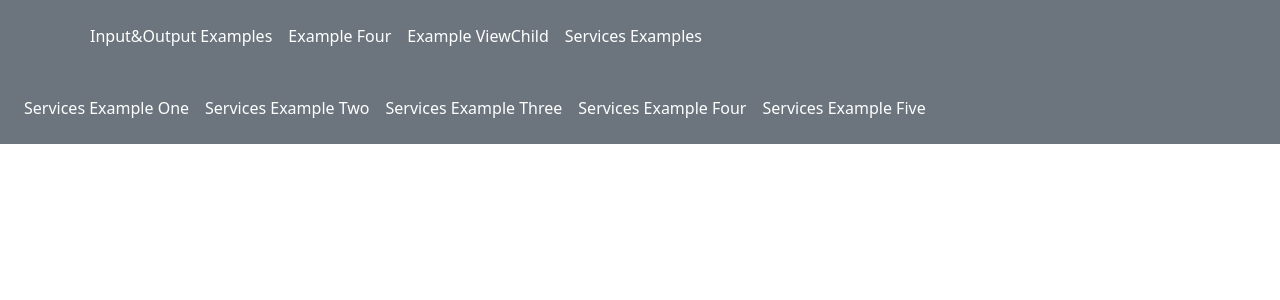
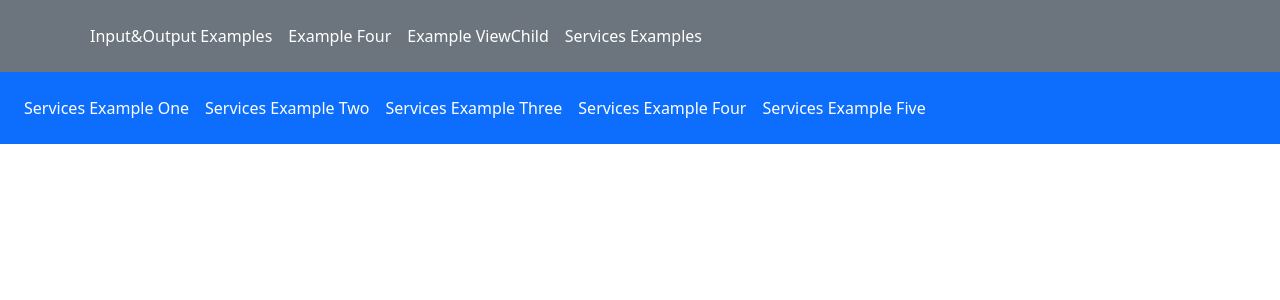
Before and after one commit to ogi62/ExchDataBetwComponents, an Angular app: page /servicesExample in a window 1280 px wide. Shown: the top 300 px of the page. Built offline with nearby package versions, Linux system fonts and the light colour scheme.

Commit message:
changed submenu color to blue

```diff
--- a/src/app/features/servicesExamples/components/services-submenu/services-submenu.component.html
+++ b/src/app/features/servicesExamples/components/services-submenu/services-submenu.component.html
@@ -1,4 +1,4 @@
-<nav class="p-3 text-bg-secondary">
+<nav class="p-3 bg-primary">
     <div>
       <div class="d-flex flex-row align-items-center justify-content-center justify-content-lg-start">
         <ul class="nav d-flex flex-row" *ngFor="let link of servicesSubmenuLinks">
--- a/src/app/shared/components/submenu/submenu.component.html
+++ b/src/app/shared/components/submenu/submenu.component.html
@@ -1,4 +1,4 @@
-<nav class="p-3 text-bg-secondary">
+<nav class="p-3 bg-primary">
     <div class="container">
       <div class="d-flex flex-wrap align-items-center justify-content-center justify-content-lg-start">
         <ul class="nav col-12 col-lg-auto me-lg-auto mb-2 justify-content-center mb-md-0">
```
